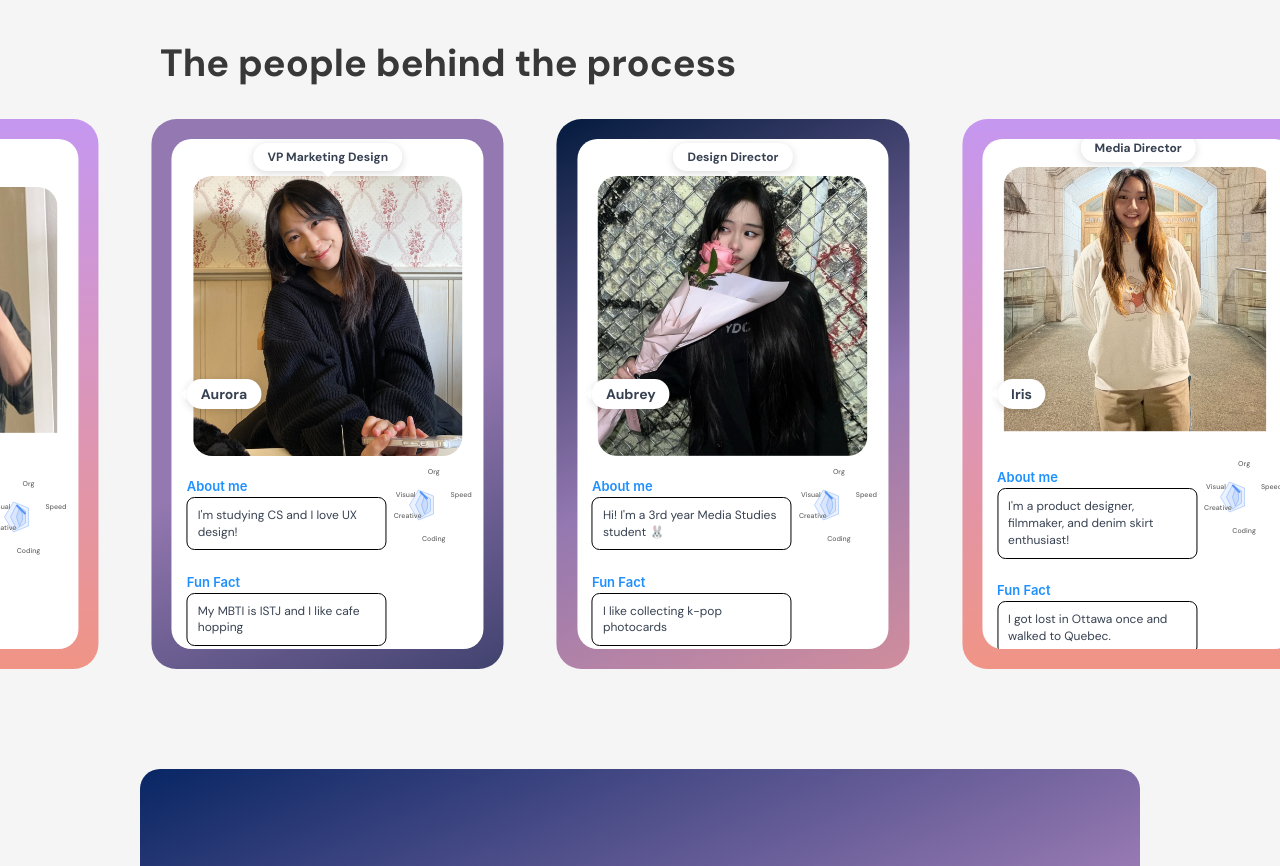
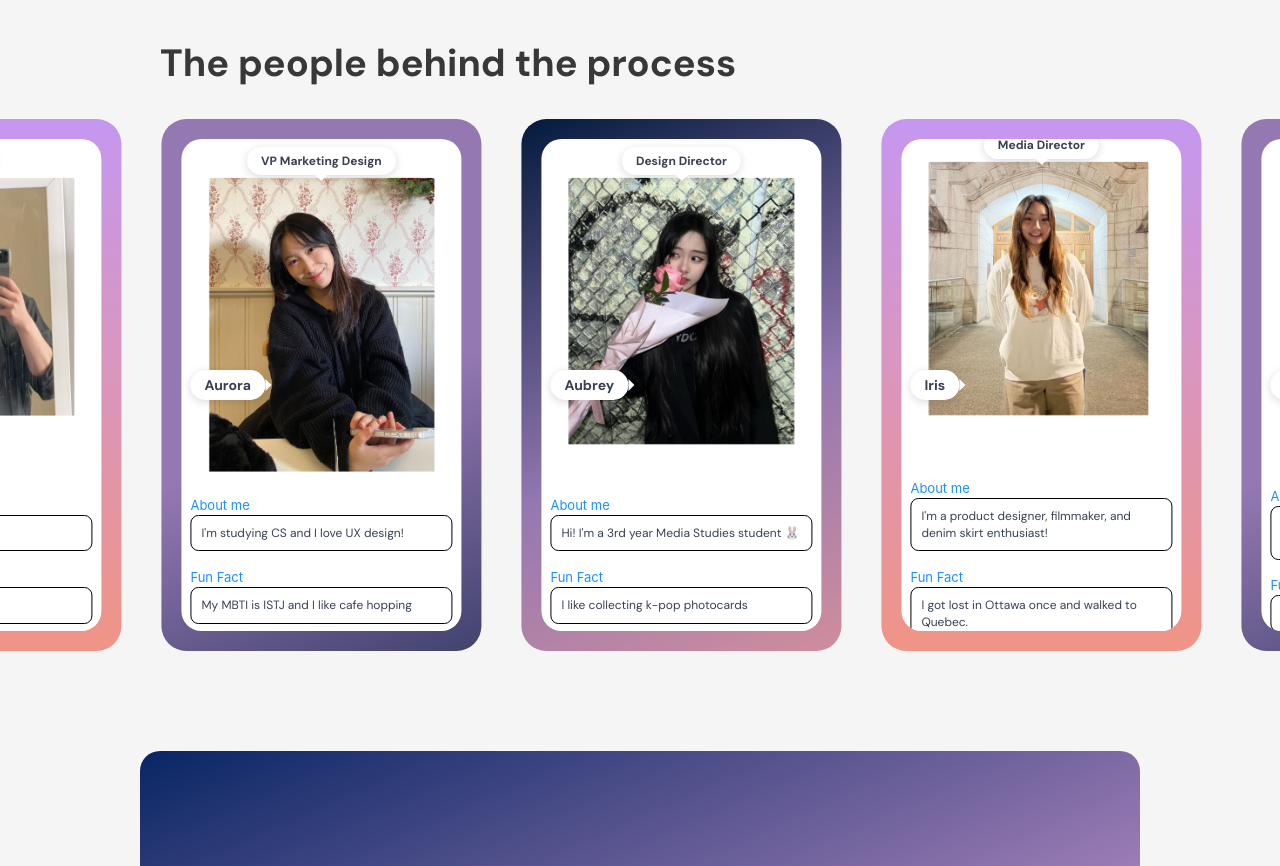
Before and after one commit to auroraxcheng/UXhub-website, a Next.js app: page / in a window 1280 px wide. Shown: the part 3325-4191 px from the top of the page. Built offline with nearby package versions, Linux system fonts and the light colour scheme.

Commit message:
fix build error, team card styling

```diff
--- a/src/components/CTASection.tsx
+++ b/src/components/CTASection.tsx
@@ -98,7 +98,7 @@ const CTASection = () => {
           />
 
           {/* Honeypot field (anti-bot). Keep it off-screen but in the form. */}
-          <div
+          {/* <div
             style={{ position: "absolute", left: "-5000px" }}
             aria-hidden="true"
           >
@@ -108,7 +108,7 @@ const CTASection = () => {
               tabIndex="-1"
               defaultValue=""
             />
-          </div>
+          </div> */}
 
           <div
             style={{
--- a/src/components/LogoCarousel.tsx
+++ b/src/components/LogoCarousel.tsx
@@ -82,7 +82,18 @@ const LogoCarousel: React.FC = () => {
           <div className="absolute right-0 top-0 w-20 h-full bg-gradient-to-l from-gray-50 to-transparent z-10"></div>
 
           {/* Logo container */}
-          <div className="flex items-center space-x-[80px] animate-scroll">
+          <div
+            className="flex items-center space-x-[80px]"
+            style={{
+              animation: "scroll 20s linear infinite",
+            }}
+            onMouseEnter={(e) => {
+              e.currentTarget.style.animationPlayState = "paused";
+            }}
+            onMouseLeave={(e) => {
+              e.currentTarget.style.animationPlayState = "running";
+            }}
+          >
             {duplicatedLogos.map((logo, index) => (
               <div
                 key={`${logo.name}-${index}`}
@@ -101,7 +112,9 @@ const LogoCarousel: React.FC = () => {
         </div>
       </div>
 
-      <style jsx>{`
+      <style
+        dangerouslySetInnerHTML={{
+          __html: `
           @keyframes scroll {
             0% {
               transform: translateX(0);
@@ -110,15 +123,9 @@ const LogoCarousel: React.FC = () => {
               transform: translateX(calc(-50% - 2rem));
             }
           }
-
-        .animate-scroll {
-          animation: scroll 20s linear infinite;
-        }
-
-        .animate-scroll:hover {
-          animation-play-state: paused;
-        }
-      `}</style>
+        `,
+        }}
+      />
     </div>
   );
 };
--- a/src/components/TeamSection.tsx
+++ b/src/components/TeamSection.tsx
@@ -5,17 +5,10 @@ const TeamSection: React.FC = () => {
   const teamMembers = [
     {
       name: "Martin",
-      role: "Design Director",
+      role: "Design",
       aboutMe: "I love Costco Hotdogs!",
       funFact: "I dream in black and white",
       image: "/martin.png",
-      skills: {
-        organization: 80,
-        visual: 90,
-        coding: 60,
-        creative: 85,
-        speed: 75,
-      },
     },
     {
       name: "Aurora",
@@ -23,13 +16,6 @@ const TeamSection: React.FC = () => {
       aboutMe: "I'm studying CS and I love UX design!",
       funFact: "My MBTI is ISTJ and I like cafe hopping",
       image: "/aurora.png",
-      skills: {
-        organization: 95,
-        visual: 85,
-        coding: 70,
-        creative: 90,
-        speed: 80,
-      },
     },
     {
       name: "Aubrey",
@@ -37,13 +23,6 @@ const TeamSection: React.FC = () => {
       aboutMe: "Hi! I'm a 3rd year Media Studies student 🐰",
       funFact: "I like collecting k-pop photocards",
       image: "/aubrey.png",
-      skills: {
-        organization: 75,
-        visual: 70,
-        coding: 95,
-        creative: 80,
-        speed: 90,
-      },
     },
     {
       name: "Iris",
@@ -51,13 +30,6 @@ const TeamSection: React.FC = () => {
       aboutMe: "I'm a product designer, filmmaker, and denim skirt enthusiast!",
       funFact: "I got lost in Ottawa once and walked to Quebec.",
       image: "/iris.png",
-      skills: {
-        organization: 90,
-        visual: 75,
-        coding: 65,
-        creative: 85,
-        speed: 70,
-      },
     },
     {
       name: "Mia",
@@ -65,13 +37,6 @@ const TeamSection: React.FC = () => {
       aboutMe: "I'm studying cs but I love learning about design!",
       funFact: "I learned a bit of asl in high school",
       image: "/Mia.png",
-      skills: {
-        organization: 85,
-        visual: 80,
-        coding: 55,
-        creative: 90,
-        speed: 85,
-      },
     },
     {
       name: "Kat",
@@ -79,13 +44,6 @@ const TeamSection: React.FC = () => {
       aboutMe: "I'm Kat! I'm a 3rd year BUCS student",
       funFact: "I love collecting useless but cute things",
       image: "/Kat.png",
-      skills: {
-        organization: 85,
-        visual: 80,
-        coding: 45,
-        creative: 95,
-        speed: 85,
-      },
     },
     {
       name: "Mason",
@@ -93,13 +51,6 @@ const TeamSection: React.FC = () => {
       aboutMe: "I'm Mason! I'm a 5th year Marketing student.",
       funFact: "I run a Tiktok food account",
       image: "/mason.png",
-      skills: {
-        organization: 95,
-        visual: 70,
-        coding: 60,
-        creative: 80,
-        speed: 90,
-      },
     },
     {
       name: "Cherry",
@@ -107,13 +58,6 @@ const TeamSection: React.FC = () => {
       aboutMe: "I'm Cherry and I'm doing BMS + cpsc ;)",
       funFact: "I sleeptalk multilingual",
       image: "/cherry.png",
-      skills: {
-        organization: 75,
-        visual: 95,
-        coding: 50,
-        creative: 90,
-        speed: 80,
-      },
     },
     {
       name: "Elisabeth",
@@ -121,13 +65,6 @@ const TeamSection: React.FC = () => {
       aboutMe: "I love badminton, calligraphy, kr&b, and cafe hopping",
       funFact: "I've lived on campus since I was 5 years old",
       image: "/Elisabeth.png",
-      skills: {
-        organization: 80,
-        visual: 75,
-        coding: 95,
-        creative: 70,
-        speed: 85,
-      },
     },
     {
       name: "Chhavi",
@@ -135,13 +72,6 @@ const TeamSection: React.FC = () => {
       aboutMe: "I am in my fourth year studying CS",
       funFact: "I love the moon 🌙",
       image: "/chhavi.jpeg",
-      skills: {
-        organization: 90,
-        visual: 70,
-        coding: 55,
-        creative: 85,
-        speed: 75,
-      },
     },
   ];
 
@@ -189,7 +119,6 @@ const TeamSection: React.FC = () => {
 
         {/* Team Cards Slideshow */}
         <div className="relative">
-          {/* Gradient overlays for fade effect */}
           <div className="absolute left-0 top-0 w-20 h-full bg-gradient-to-r from-gray-100 to-transparent z-10"></div>
           <div className="absolute right-0 top-0 w-20 h-full bg-gradient-to-l from-gray-100 to-transparent z-10"></div>
 
@@ -202,8 +131,8 @@ const TeamSection: React.FC = () => {
               className="flex animate-scroll"
               style={{
                 alignItems: "center",
-                gap: "53px",
-                width: `${teamMembers.length * (312.2 + 53) - 53}px`,
+                gap: "40px",
+                width: `${teamMembers.length * (292.2 + 53) - 53}px`,
               }}
             >
               {teamMembers.map((member, index) => (
@@ -212,7 +141,7 @@ const TeamSection: React.FC = () => {
                   className="flex-shrink-0"
                   style={{
                     display: "flex",
-                    width: "312.2px",
+                    width: "280px",
                     padding: "20px",
                     flexDirection: "column",
                     alignItems: "center",
@@ -233,12 +162,12 @@ const TeamSection: React.FC = () => {
                     className="relative w-full"
                     style={{
                       display: "flex",
-                      width: "282px",
-                      height: "480px", // Increased height to accommodate content
-                      padding: "14.953px 14.953px 14.953px 14.953px", // Reduced bottom padding
+                      width: "262px",
+                      height: "460px",
+                      padding: "16px 9px 16px 9px",
                       justifyContent: "center",
                       alignItems: "flex-start", // Changed from center to flex-start
-                      gap: "4.984px",
+                      gap: "1.984px",
                       flexShrink: 0,
                       background: "#FFF",
                       borderRadius: "20px",
@@ -278,7 +207,7 @@ const TeamSection: React.FC = () => {
 
                     {/* Name Label - Speech Bubble Style positioned relative to white card */}
                     <div
-                      className="absolute bottom-200 left-20"
+                      className="absolute bottom-180 right-20"
                       style={{
                         background: "white",
                         padding: "6px 14px",
@@ -290,18 +219,18 @@ const TeamSection: React.FC = () => {
                       }}
                     >
                       {member.name}
-                      {/* Speech bubble tail pointing left */}
+                      {/* Speech bubble tail pointing right */}
                       <div
                         style={{
                           position: "absolute",
-                          left: "-6px",
+                          right: "-6px",
                           top: "50%",
                           transform: "translateY(-50%)",
                           width: "0",
                           height: "0",
                           borderTop: "6px solid transparent",
                           borderBottom: "6px solid transparent",
-                          borderRight: "6px solid white",
+                          borderLeft: "6px solid white",
                         }}
                       />
                     </div>
@@ -310,8 +239,8 @@ const TeamSection: React.FC = () => {
                     <div
                       className="flex items-center justify-center overflow-hidden"
                       style={{
-                        width: "270px",
-                        height: "280px", // Reduced height to make room for text
+                        width: "250px",
+                        height: "300px",
                         flexShrink: 0,
                         borderRadius: "20px",
                         margin: "0 auto",
@@ -320,9 +249,9 @@ const TeamSection: React.FC = () => {
                       <Image
                         src={member.image}
                         alt={`${member.name} - ${member.role}`}
-                        width={270}
-                        height={280}
-                        className="w-full h-full object-cover"
+                        width={250}
+                        height={300}
+                        className="w-full h-full object-contain" // Changed from object-cover to object-contain
                         onError={(e) => {
                           // Fallback to a placeholder if image fails to load
                           const target = e.target as HTMLImageElement;
@@ -332,40 +261,30 @@ const TeamSection: React.FC = () => {
                       />
                     </div>
 
-                    {/* Bottom Section - Split into two columns */}
+                    {/* Bottom Section - Full width text content */}
                     <div
-                      className="flex w-full mt-2" // Reduced margin top
-                      style={{
-                        display: "flex",
-                        flexDirection: "row",
-                        gap: "12px", // Reduced gap
-                        width: "100%",
-                        justifyContent: "space-between",
-                        alignItems: "flex-start",
-                        flex: 1, // Take remaining space
-                      }}
-                    >
-                      {/* Left side - Text */}
-                      <div
-                        className="flex-1"
+                      className="flex w-full mt-2"
                       style={{
                         display: "flex",
                         flexDirection: "column",
-                          alignItems: "flex-start",
-                          gap: "6px", // Reduced gap
-                          alignSelf: "stretch",
+                        gap: "0px",
+                        width: "100%",
+                        justifyContent: "center",
+                        alignItems: "stretch",
+                        flex: 1,
                       }}
                     >
+                      {/* About Me Section */}
                       <div>
                         <h4
                           style={{
                             color: "#1E90FF",
                             fontFamily: "Inter",
-                              fontSize: "13px", // Slightly smaller
+                            fontSize: "13px",
                             fontStyle: "normal",
-                              fontWeight: "600",
+                            fontWeight: "400",
                             lineHeight: "normal",
-                              marginBottom: "3px", // Reduced margin
+                            marginBottom: "2px",
                           }}
                         >
                           About me
@@ -373,7 +292,7 @@ const TeamSection: React.FC = () => {
                         <div
                           style={{
                             display: "flex",
-                              padding: "8px 10px", // Reduced padding
+                            padding: "8px 10px",
                             alignItems: "center",
                             gap: "3.5px",
                             alignSelf: "stretch",
@@ -384,7 +303,7 @@ const TeamSection: React.FC = () => {
                         >
                           <p
                             style={{
-                                fontSize: "12px", // Slightly smaller
+                              fontSize: "12px",
                               lineHeight: "1.4",
                               padding: "1px 0",
                               color: "#374151",
@@ -395,16 +314,18 @@ const TeamSection: React.FC = () => {
                           </p>
                         </div>
                       </div>
+
+                      {/* Fun Fact Section */}
                       <div>
                         <h4
                           style={{
                             color: "#1E90FF",
                             fontFamily: "Inter",
-                              fontSize: "13px", // Slightly smaller
+                            fontSize: "13px",
                             fontStyle: "normal",
-                              fontWeight: "600",
+                            fontWeight: "400",
                             lineHeight: "normal",
-                              marginBottom: "3px", // Reduced margin
+                            marginBottom: "2px", // Reduced from 3px to 2px
                           }}
                         >
                           Fun Fact
@@ -412,7 +333,7 @@ const TeamSection: React.FC = () => {
                         <div
                           style={{
                             display: "flex",
-                              padding: "8px 10px", // Reduced padding
+                            padding: "8px 10px",
                             alignItems: "center",
                             gap: "3.5px",
                             alignSelf: "stretch",
@@ -423,7 +344,7 @@ const TeamSection: React.FC = () => {
                         >
                           <p
                             style={{
-                                fontSize: "12px", // Slightly smaller
+                              fontSize: "12px",
                               lineHeight: "1.4",
                               padding: "1px 0",
                               color: "#374151",
@@ -432,144 +353,6 @@ const TeamSection: React.FC = () => {
                           >
                             {member.funFact}
                           </p>
-                          </div>
-                        </div>
-                      </div>
-
-                      {/* Right side - Radar Chart */}
-                      <div
-                        className="flex flex-col items-center"
-                        style={{
-                          width: "70px", // Slightly smaller
-                          height: "90px", // Reduced height
-                          justifyContent: "center",
-                          position: "relative",
-                        }}
-                      >
-                        <div
-                          style={{
-                            position: "relative",
-                            width: "60px",
-                            height: "60px",
-                          }}
-                        >
-                          {" "}
-                          {/* Smaller chart */}
-                          <svg
-                            width="60"
-                            height="60"
-                            viewBox="0 0 60 60"
-                            className="transform -rotate-90"
-                          >
-                            {/* Radar Chart Background */}
-                            <polygon
-                              points="30,6 45,15 39,30 21,30 15,15"
-                              fill="rgba(59, 130, 246, 0.1)"
-                              stroke="rgba(59, 130, 246, 0.3)"
-                              strokeWidth="1"
-                            />
-                            <polygon
-                              points="30,12 42,18 36,27 24,27 18,18"
-                              fill="rgba(59, 130, 246, 0.1)"
-                              stroke="rgba(59, 130, 246, 0.3)"
-                              strokeWidth="1"
-                            />
-                            <polygon
-                              points="30,18 39,21 33,24 27,24 21,21"
-                              fill="rgba(59, 130, 246, 0.1)"
-                              stroke="rgba(59, 130, 246, 0.3)"
-                              strokeWidth="1"
-                            />
-
-                            {/* Skills Polygon */}
-                            <polygon
-                              points={`
-                                ${
-                                  30 + (member.skills.organization - 50) * 0.3
-                                },${
-                                30 - (member.skills.organization - 50) * 0.3
-                              }
-                                ${30 + (member.skills.visual - 50) * 0.3},${
-                                30 - (member.skills.visual - 50) * 0.3
-                              }
-                                ${30 + (member.skills.coding - 50) * 0.3},${
-                                30 - (member.skills.coding - 50) * 0.3
-                              }
-                                ${30 + (member.skills.creative - 50) * 0.3},${
-                                30 - (member.skills.creative - 50) * 0.3
-                              }
-                                ${30 + (member.skills.speed - 50) * 0.3},${
-                                30 - (member.skills.speed - 50) * 0.3
-                              }
-                              `}
-                              fill="rgba(59, 130, 246, 0.3)"
-                              stroke="rgba(59, 130, 246, 0.8)"
-                              strokeWidth="2"
-                            />
-                          </svg>
-                          {/* Radar Chart Labels - Positioned around the chart like a compass */}
-                          <span
-                            style={{
-                              position: "absolute",
-                              top: "-8px",
-                              left: "50%",
-                              transform: "translateX(-50%)",
-                              fontSize: "7px",
-                              color: "#666",
-                              fontWeight: "500",
-                            }}
-                          >
-                            Org
-                          </span>
-                          <span
-                            style={{
-                              position: "absolute",
-                              top: "15px",
-                              right: "-8px",
-                              fontSize: "7px",
-                              color: "#666",
-                              fontWeight: "500",
-                            }}
-                          >
-                            Speed
-                          </span>
-                          <span
-                            style={{
-                              position: "absolute",
-                              bottom: "-8px",
-                              left: "50%",
-                              transform: "translateX(-50%)",
-                              fontSize: "7px",
-                              color: "#666",
-                              fontWeight: "500",
-                            }}
-                          >
-                            Coding
-                          </span>
-                          <span
-                            style={{
-                              position: "absolute",
-                              bottom: "15px",
-                              left: "-10px",
-                              fontSize: "7px",
-                              color: "#666",
-                              fontWeight: "500",
-                            }}
-                          >
-                            Creative
-                          </span>
-                          <span
-                            style={{
-                              position: "absolute",
-                              top: "15px",
-                              left: "-8px",
-                              fontSize: "7px",
-                              color: "#666",
-                              fontWeight: "500",
-                            }}
-                          >
-                            Visual
-                          </span>
                         </div>
                       </div>
                     </div>
@@ -592,7 +375,7 @@ const TeamSection: React.FC = () => {
         }
 
         .animate-scroll {
-          animation: scroll 60s linear infinite;
+          animation: scroll 70s linear infinite;
         }
       `}</style>
     </div>
```
Also changed, not shown: 1 other file (tests, documents, lock files or other folders). Lines whose indentation alone changed are shown as unchanged.
